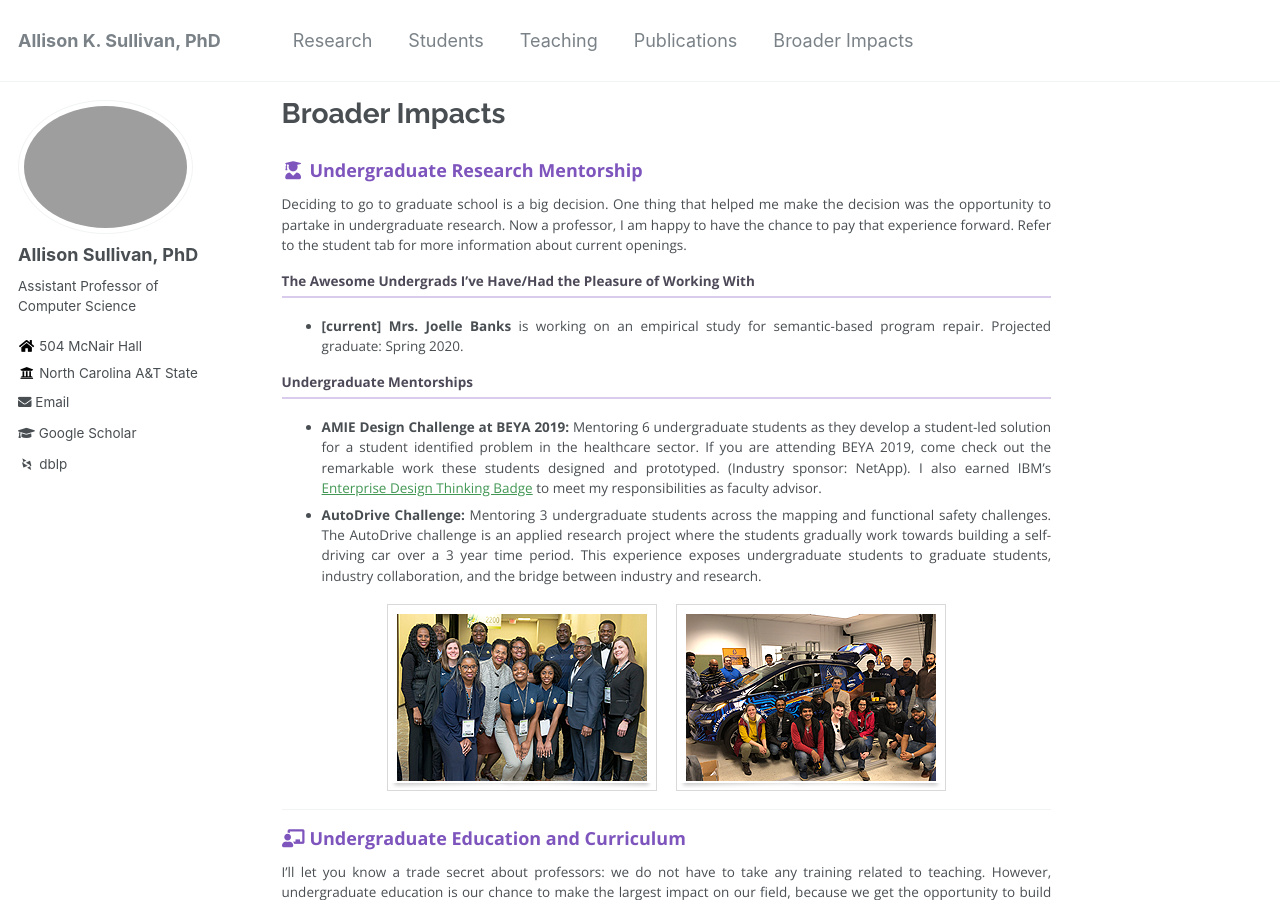
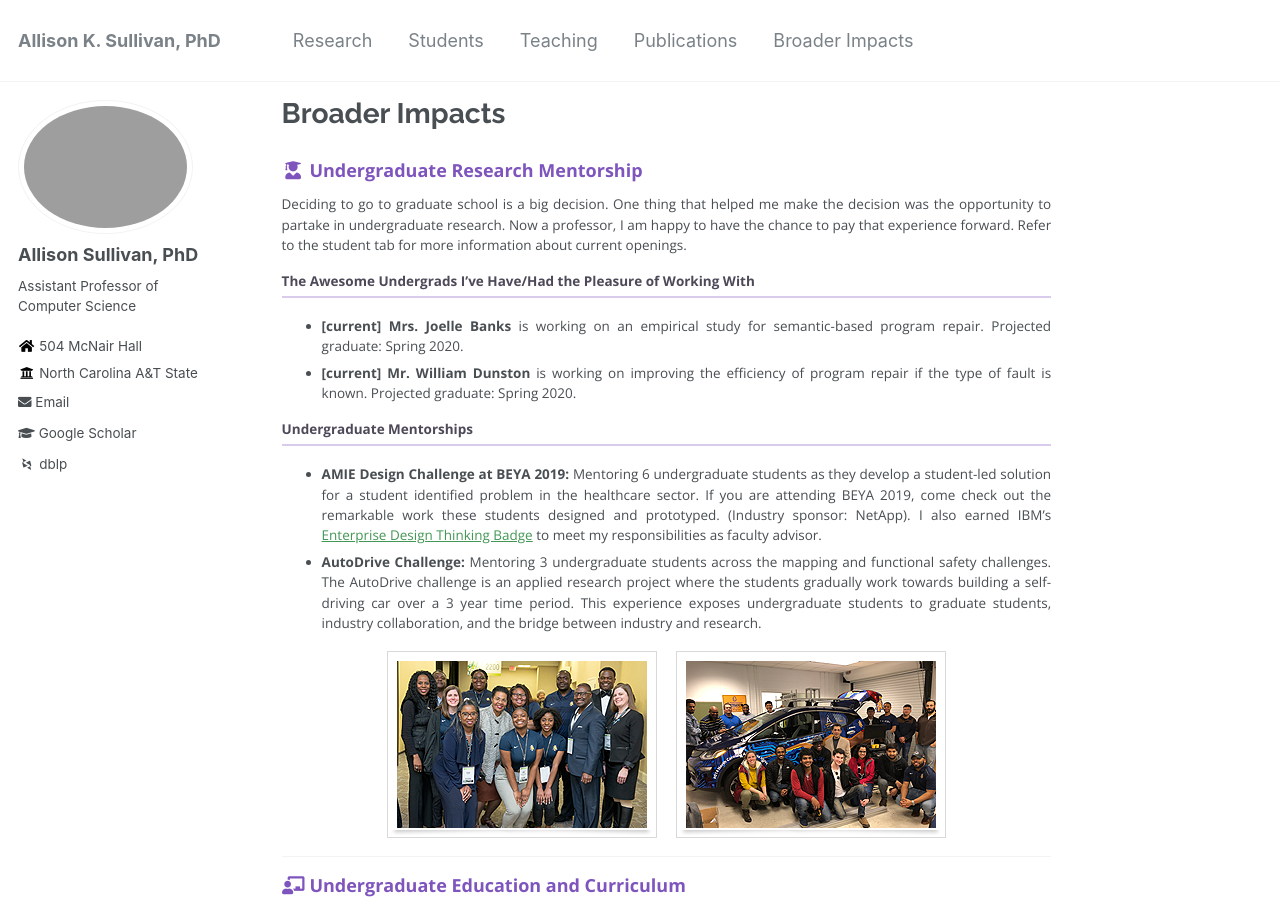
Before and after one commit to Allisonius/allisonius.github.io, a Jekyll site: the page built from _pages/broaderimpacts.md, in a window 1280 px wide and 900 px high. Built offline with Jekyll 4.4.1, drawn with Linux system fonts in a browser that asks for light colours; some web fonts are replaced.

Commit message:
Update broaderimpacts.md

```diff
--- a/_pages/broaderimpacts.md
+++ b/_pages/broaderimpacts.md
@@ -12,6 +12,7 @@ Deciding to go to graduate school is a big decision. One thing that helped me ma
 ## The Awesome Undergrads I've Have/Had the Pleasure of Working With
 
 * **\[current\] Mrs. Joelle Banks** is working on an empirical study for semantic-based program repair. Projected graduate: Spring 2020.
+* **\[current\] Mr. William Dunston** is working on improving the efficiency of program repair if the type of fault is known. Projected graduate: Spring 2020.
 
 ## Undergraduate Mentorships
 * **AMIE Design Challenge at BEYA 2019:** Mentoring 6 undergraduate students as they develop a student-led solution for a student identified problem in the healthcare sector. If you are attending BEYA 2019, come check out the remarkable work these students designed and prototyped. (Industry sponsor: NetApp). I also earned IBM's [Enterprise Design Thinking Badge](https://www.youracclaim.com/badges/e5123a17-6b9a-40c2-a1b3-87f8afc98a4b/public_url) to meet my responsibilities as faculty advisor.
```
